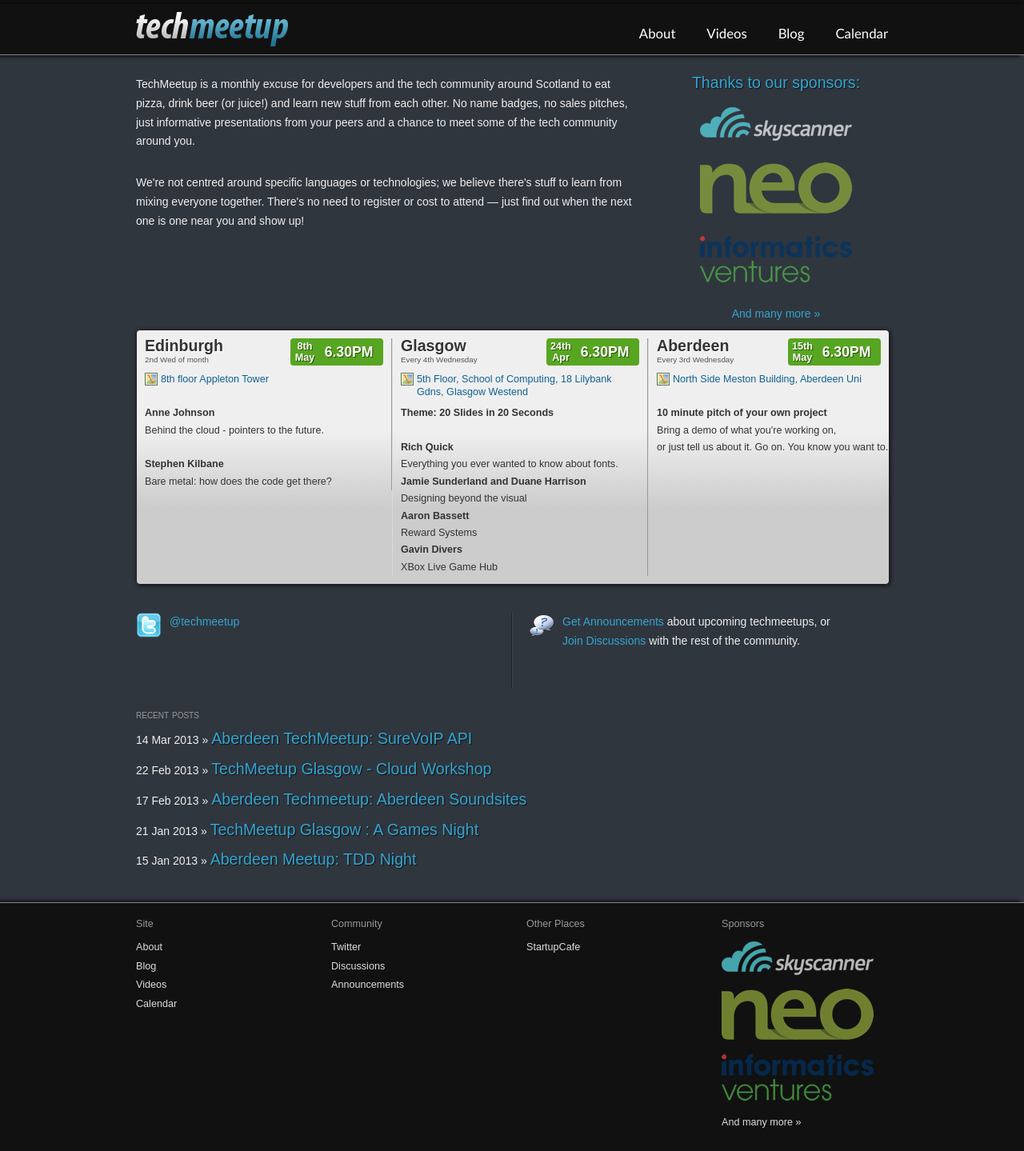
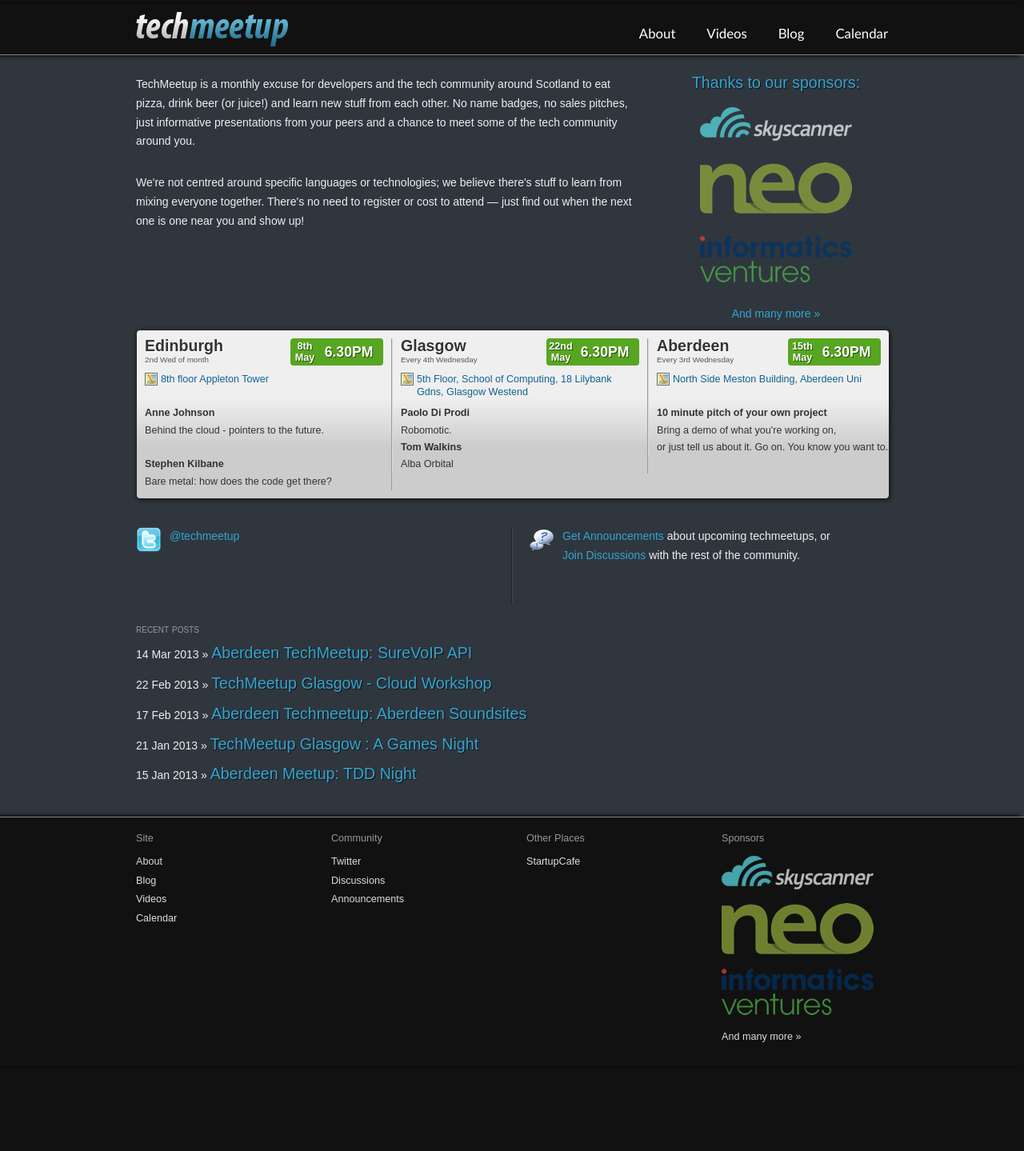
Before and after one commit to techmeetup/techmeetup.co.uk, a Jekyll site: the page built from index.html, in a window 1280 px wide. Shown: the whole page at 80% size. Built offline with Jekyll 4.4.1, drawn with Linux system fonts in a browser that asks for light colours; after the commit the page ends 1332 px from its top, so only the background shows below that.

Commit message:
Glasgow May

```diff
--- a/index.html
+++ b/index.html
@@ -59,28 +59,18 @@
     <span>Every 4th Wednesday</span>
     <p><a href="http://maps.google.com/maps/ms?msid=217161173396650967619.0004accf70991bd913a97&amp;msa=0" class="map">5th Floor, School of Computing, 18 Lilybank Gdns, Glasgow Westend</a></p>
     <p>
-      <strong>Theme: 20 Slides in 20 Seconds</strong>
-      <br/>
-      <br/>
+      <strong>Paolo Di Prodi</strong> <br />
+      Robomotic.<br/>
 
-      <strong>Rich Quick</strong> <br />
-      Everything you ever wanted to know about fonts.<br/>
-
-      <strong>Jamie Sunderland and Duane Harrison </strong><br />
-      Designing beyond the visual<br/>
-
-      <strong>Aaron Bassett</strong><br />
-      Reward Systems<br/>
-
-      <strong>Gavin Divers</strong><br />
-      XBox Live Game Hub<br/>
+      <strong>Tom Walkins</strong><br />
+      Alba Orbital<br/>
 
     </p>
     <div class="datewrapper">
       <div class="when">
         <div class="daywrap">
-          <div class="day">24th</div>
-          <div class="month">Apr</div>
+          <div class="day">22nd</div>
+          <div class="month">May</div>
         </div>
         <div class="time">6.30PM</div>
       </div>
```
